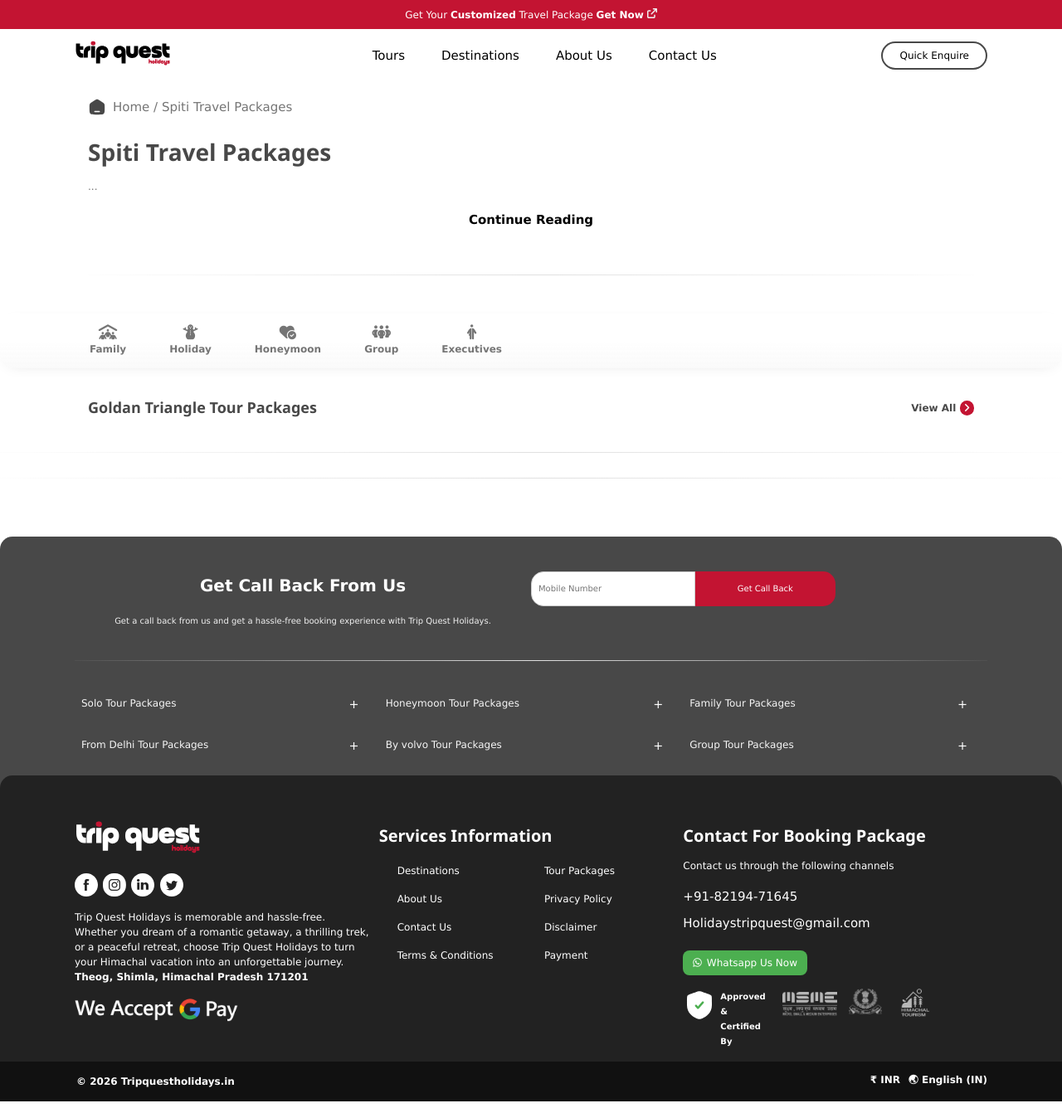
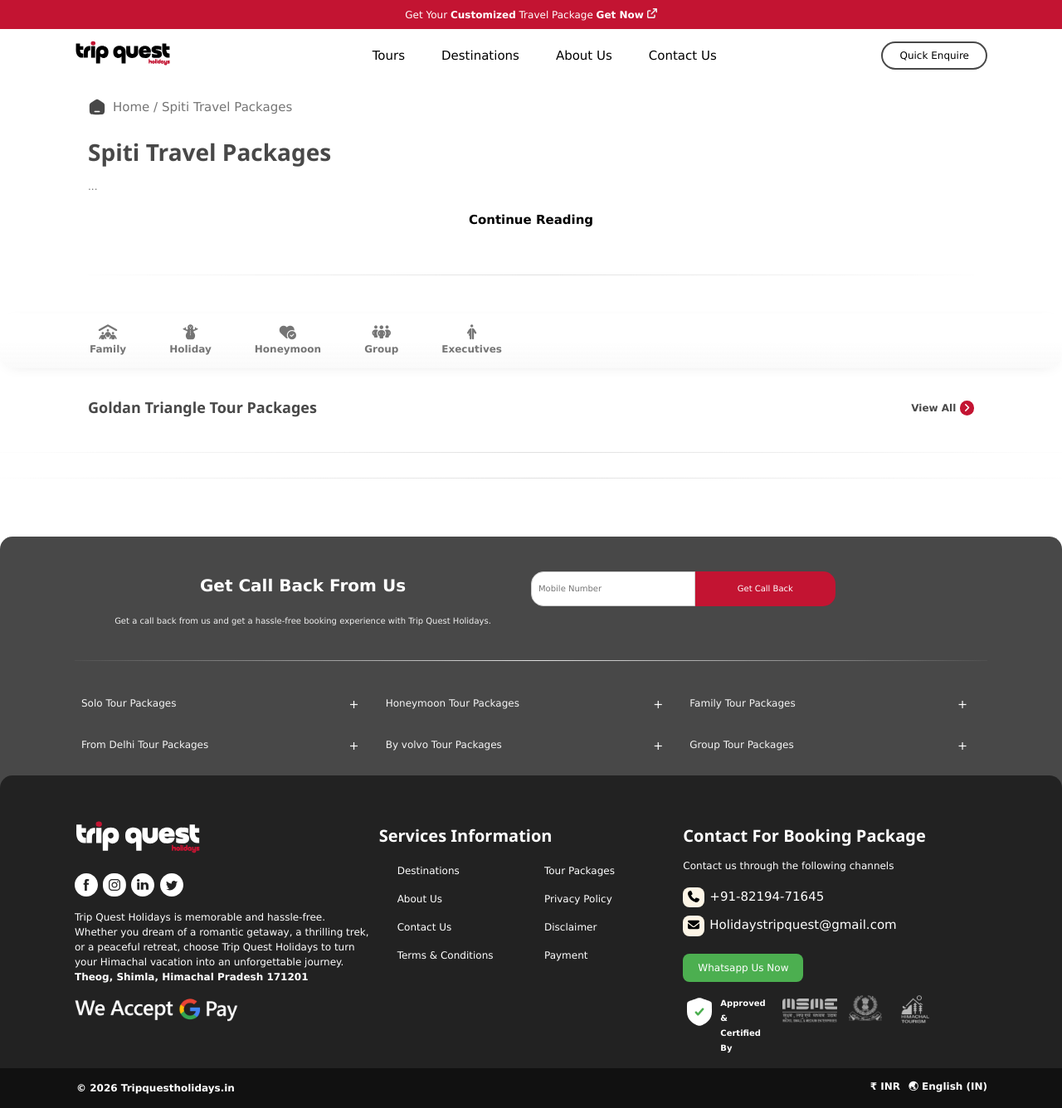
Before and after one commit to VikasLazarus/AURA, a Jekyll site: the page built from tours/spiti-travel-packages.md, in a window 1280 px wide and 1336 px high. Shown: the whole window at 83% size. Built offline with Jekyll 4.4.1, drawn with Linux system fonts in a browser that asks for light colours; nearby versions of some CDN libraries.

Commit message:
Auto-publish update: 2026-07-03 14:03:38

```diff
--- a/_includes/footer.html
+++ b/_includes/footer.html
@@ -185,7 +185,13 @@
           <span class="w3-col l12 m12 s12 w3-small" style="padding: 5px 0px;">
             <a href="tel:8219471645" style="text-decoration:none;">
               <span style="font-size: 15px; margin: 0px;">
-                +91-82194-71645
+                <div class="w3-col" style="width: 26px;">
+                  <div class="w3-sand" style="border-radius: 8px; padding: 2px 6px; padding-bottom: 0px;">
+                    <svg xmlns="http://www.w3.org/2000/svg" viewBox="0 0 512 512"><path d="M160.2 25C152.3 6.1 131.7-3.9 112.1 1.4l-5.5 1.5c-64.6 17.6-119.8 80.2-103.7 156.4 37.1 175 174.8 312.7 349.8 349.8 76.3 16.2 138.8-39.1 156.4-103.7l1.5-5.5c5.4-19.7-4.7-40.3-23.5-48.1l-97.3-40.5c-16.5-6.9-35.6-2.1-47 11.8l-38.6 47.2C233.9 335.4 177.3 277 144.8 205.3L189 169.3c13.9-11.3 18.6-30.4 11.8-47L160.2 25z"/></svg>
+                  </div>
+                </div>
+                <div class="w3-rest" style="padding-left: 6px;">
+                +91-82194-71645</div>
               </span>
             </a>
           </span>
@@ -193,14 +199,19 @@
           <span class="w3-col l12 m12 s12 w3-small" style="padding: 5px 0px;">
             <a href="mailto:Holidaystripquest@gmail.com" style="text-decoration:none;">
               <span style="font-size: 15px; margin: 0px;">
-                Holidaystripquest@gmail.com
+                <div class="w3-col" style="width: 26px;">
+                  <div class="w3-sand" style="border-radius: 8px; padding: 2px 6px; padding-bottom: 0px;">
+                    <svg xmlns="http://www.w3.org/2000/svg" viewBox="0 0 512 512"><path d="M48 64c-26.5 0-48 21.5-48 48 0 15.1 7.1 29.3 19.2 38.4l208 156c17.1 12.8 40.5 12.8 57.6 0l208-156c12.1-9.1 19.2-23.3 19.2-38.4 0-26.5-21.5-48-48-48L48 64zM0 196L0 384c0 35.3 28.7 64 64 64l384 0c35.3 0 64-28.7 64-64l0-188-198.4 148.8c-34.1 25.6-81.1 25.6-115.2 0L0 196z"/></svg>
+            </div>
+            </div>
+               <div class="w3-rest" style="padding-left: 6px;"> Holidaystripquest@gmail.com</div>
               </span>
             </a>
           </span>
 
           <a href="https://wa.me/918219471645" style="text-decoration:none;">
-            <button class="w3-green w3-button w3-small w3-margin-top" style="border-radius: 8px; padding: 6px 12px;">
-              <i class="fab fa-whatsapp" style="margin-right: 6px;" aria-hidden="true"></i>Whatsapp Us Now
+            <button class="w3-green w3-button w3-small w3-margin-top" style="border-radius: 8px; padding: 8px 18px;">
+             Whatsapp Us Now
             </button>
           </a>
 
```
